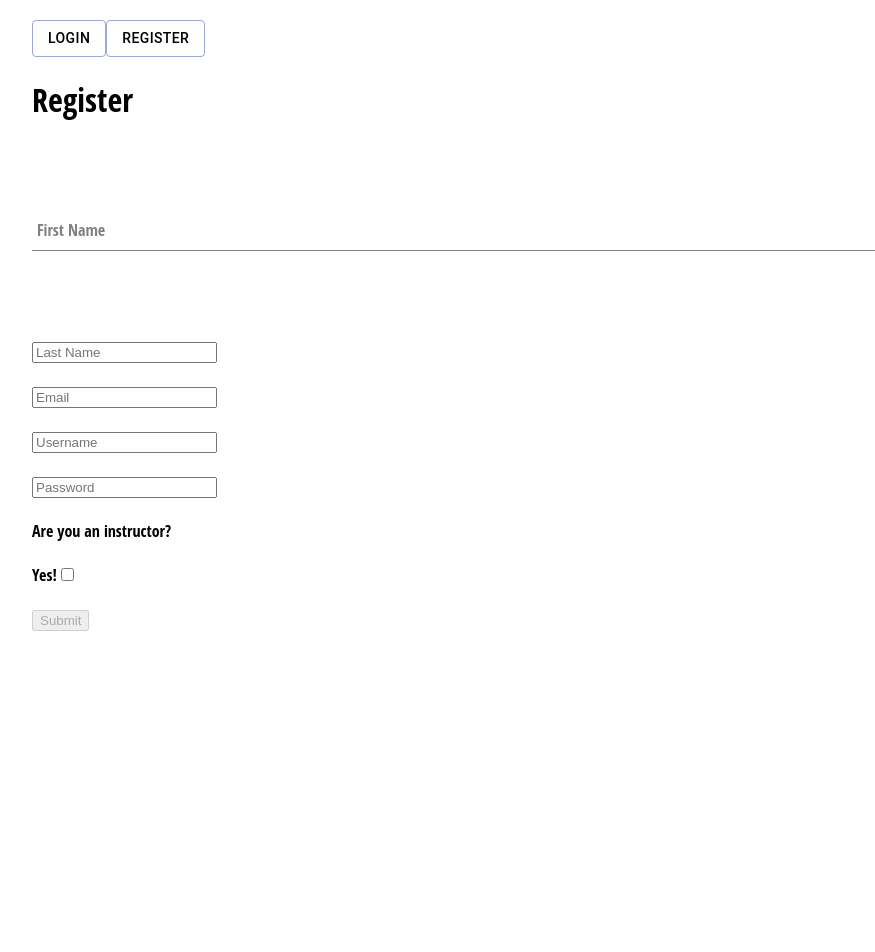
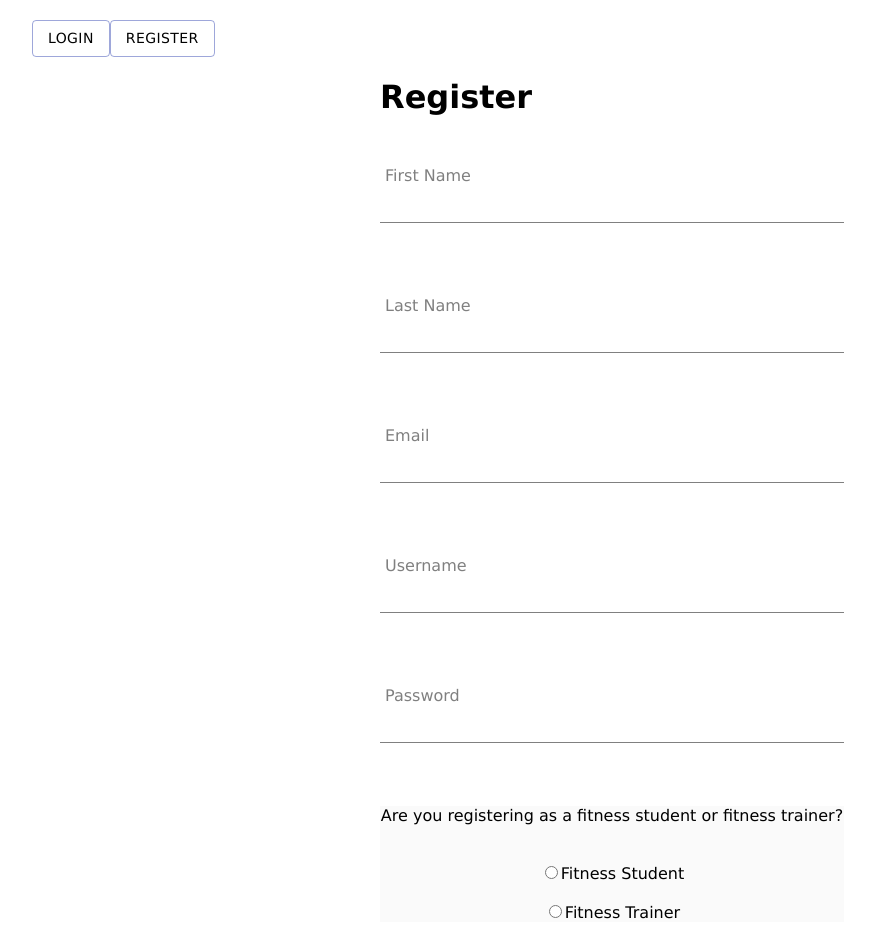
Before and after one commit to ChristopherHarwell/Anywhere-Fitness-Front-End, a React (Create React App) app: page /register in a window 1280 px wide. Shown: the top 952 px of the page, without its empty margins (28-903 px from the left). Before the commit the page ends 800 px from the top, so only its background shows below. Built offline with nearby package versions, Linux system fonts and the light colour scheme.

Commit message:
added register styles, changed fitness trainer checkbox to radio button.

```diff
--- a/src/components/form-input/form-input.jsx
+++ b/src/components/form-input/form-input.jsx
@@ -2,9 +2,9 @@ import React from 'react';
 
 import './form-input.styles.scss';
 
-const FormInput = ({handleChange, label, ...otherProps}) => (
+const FormInput = ({inputChange, label, ...otherProps}) => (
     <div className="group">
-        <input className ='form-input' onChange={handleChange} {...otherProps}/>
+        <input className ='form-input' onChange={inputChange} {...otherProps}/>
         {
             label ?
           (  <label className={`${
--- a/src/components/form-input/form-input.styles.scss
+++ b/src/components/form-input/form-input.styles.scss
@@ -9,7 +9,7 @@ $main-color: black;
 
 .group {
   position: relative;
-  margin: 45px 0;
+  margin: 0;
 
   .form-input {
     background: none;
--- a/src/components/register/register.jsx
+++ b/src/components/register/register.jsx
@@ -5,8 +5,13 @@ import axios from "axios";
 import { useHistory } from "react-router-dom";
 import './register.styles.scss';
 import FormInput from "../form-input/form-input";
+import Button from "@material-ui/core/Button";
 
-export default function Register() {
+
+
+
+
+function Register() {
   const [buttonDisabled, setButtonDisabled] = useState(true);
   const { push } = useHistory();
   const [formState, setFormState] = useState({
@@ -73,10 +78,13 @@ export default function Register() {
 
   return (
     <div className="sign-up">
+
+    <h1 className="title">Register</h1>
+            <br/>
+
     <form className="sign-up-form">
-        <h1 className="title">Register</h1>
-        <br />
-        <label>
+
+
 
           {errors.first_name.length > 0 ? (
             <p style={{ color: "red" }}>{errors.first_name}</p>
@@ -86,102 +94,111 @@ export default function Register() {
             name="first_name"
             label="First Name"
             value={formState.first_name}
-            onChange={inputChange}
+            inputChange={inputChange}
             required
           />
-        </label>
-        <br />
-        <br />
-        <label>
+
+            <br/>
+            <br/>
+
           {errors.last_name.length > 0 ? (
             <p style={{ color: "red" }}>{errors.last_name}</p>
           ) : null}
-          <input
+          <FormInput
             type="text"
             name="last_name"
-            placeholder="Last Name"
+            label="Last Name"
             value={formState.last_name}
-            onChange={inputChange}
+            inputChange={inputChange}
             required
           />
-        </label>
-        <br />
-        <br />
-        <label>
+
+            <br/>
+            <br/>
+
           {errors.email.length > 0 ? (
             <p style={{ color: "red" }}>{errors.email}</p>
           ) : null}
-          <input
+          <FormInput
             type="text"
             name="email"
-            placeholder="Email"
+            label="Email"
             value={formState.email}
             onChange={inputChange}
             required
           />
-        </label>
-        <br />
-        <br />
-        <label>
+
+            <br/>
+            <br/>
+
           {errors.username.length > 0 ? (
             <p style={{ color: "red" }}>{errors.username}</p>
           ) : null}
-          <input
+          <FormInput
             type="text"
             name="username"
-            placeholder="Username"
+            label="Username"
             value={formState.username}
             onChange={inputChange}
             required
           />
-        </label>
 
-        <br />
-        <br />
-        <label>
+
+            <br/>
+            <br/>
+
           {errors.password.length > 0 ? (
             <p style={{ color: "red" }}>{errors.username}</p>
           ) : null}
-          <input
-            type="text"
+          <FormInput
+            type="password"
             name="password"
-            placeholder="Password"
+            label="Password"
             value={formState.password}
             onChange={inputChange}
             required
           />
-        </label>
-
-        <br />
-        <br />
-        Are you an instructor?
-        <br />
-        <br />
-        <label>
-            Yes!
-          {errors.role_id.length > 0 ? (
-            <p style={{ color: "red" }}>{errors.role_id}</p>
-          ) : null}
-          <input
-            type="checkbox"
-            name="role_id"
-            value={formState.role_id}
-            onChange={inputChange}
-          />
-
-        </label>
-        <br />
-        <br />
-        <button onClick={formSubmit} disabled={buttonDisabled}>
-          Submit
-        </button>
+            <br/>
+            <br/>
 
 
+        <div className="reg-instructor">
+        <div >
+        Are you registering as a fitness student or fitness trainer?
+        </div>
+            <br/>
+            <br/>
+        <div className="reg-instructor-radio">
 
-
-
+        <div className="radio">
+          <label>
+            <input type="radio" value="option1"/>
+            Fitness Student
+          </label>
+        </div>
+        <br/>
+        <div className="radio">
+          <label>
+            <input type="radio" value="option2" />
+            Fitness Trainer
+          </label>
+        </div>
+          </div>
+          </div>
+            <br/>
+            <br/>
 
     </form>
+
+    <Button
+    onClick={formSubmit}
+    disabled={buttonDisabled}
+    >
+    Register
+    </Button>
+
     </div>
   );
 }
+
+export default Register;
--- a/src/components/register/register.styles.scss
+++ b/src/components/register/register.styles.scss
@@ -0,0 +1,32 @@
+* {
+    font-family: 'Lucida Sans Unicode'
+}
+
+.sign-up {
+    width: 40%;
+    margin: 0 auto;
+}
+
+.sign-up-form {
+    display: flex;
+    flex-direction: column;
+
+    align-items: stretch;
+}
+
+.reg-instructor {
+  text-align: center;
+  background-color: rgba(238,238,238, .3);
+}
+
+.reg-instructor-checkbox {
+    display: flex;
+    flex-direction: row;
+    justify-content: center;
+}
+
+.button {
+    background-color: white;
+    color: black;
+    border: 2px solid rgb(244,67,54);
+}
```
